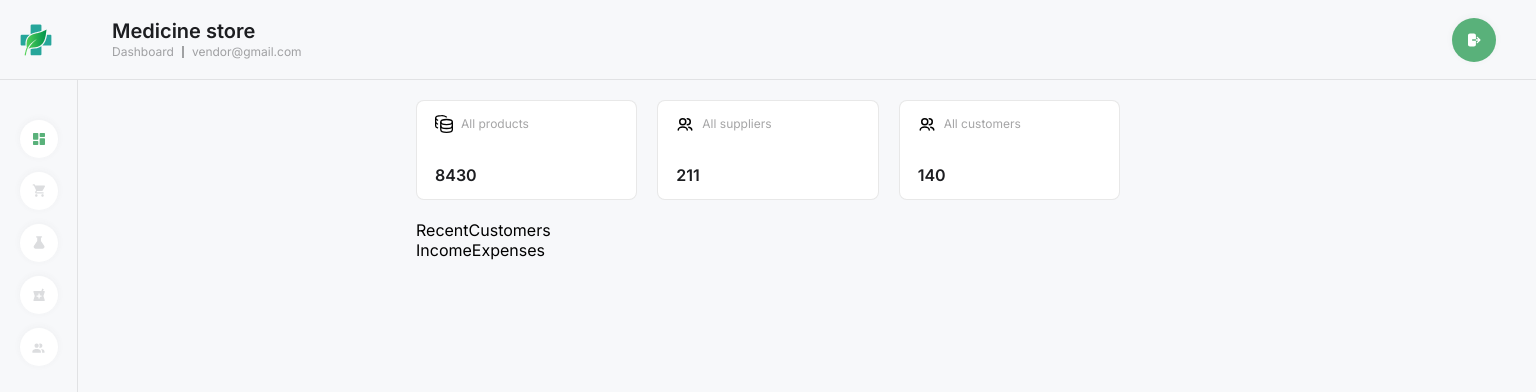
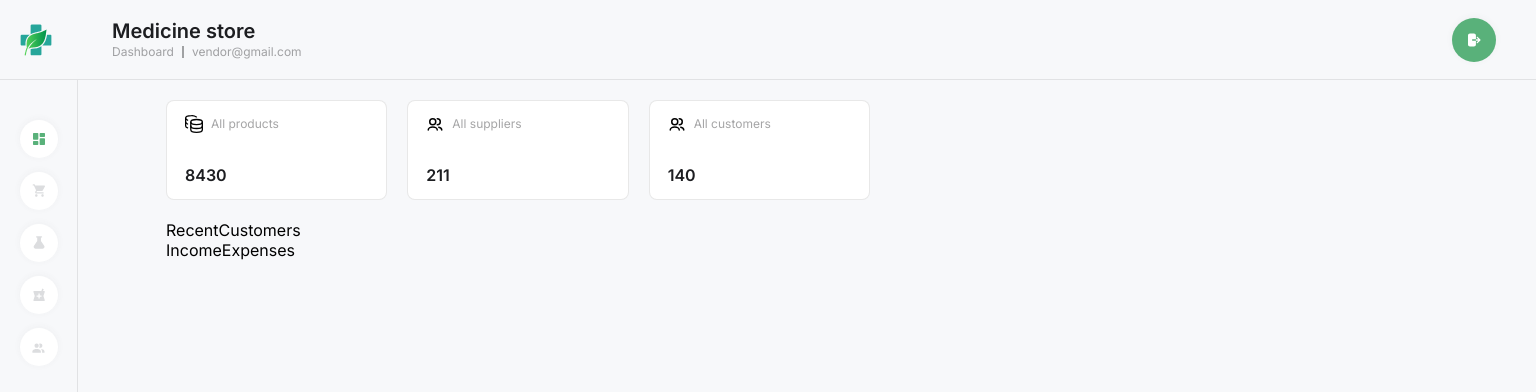
Before and after one commit to KaterynaBachkalo/admin-dashboard, a React (Create React App) app: page /admin-dashboard/dashboard in a window 1536 px wide. Shown: the top 392 px of the page. Built offline with nearby package versions, Linux system fonts and the light colour scheme.

Commit message:
fix dashboard

```diff
--- a/src/pages/DasboardPage/DasboardPage.module.css
+++ b/src/pages/DasboardPage/DasboardPage.module.css
@@ -10,3 +10,10 @@
     max-width: 768px;
   }
 }
+
+@media only screen and (min-width: 1440px) {
+  .container {
+    padding: 100px 40px 40px 118px;
+    max-width: 1440px;
+  }
+}
```
